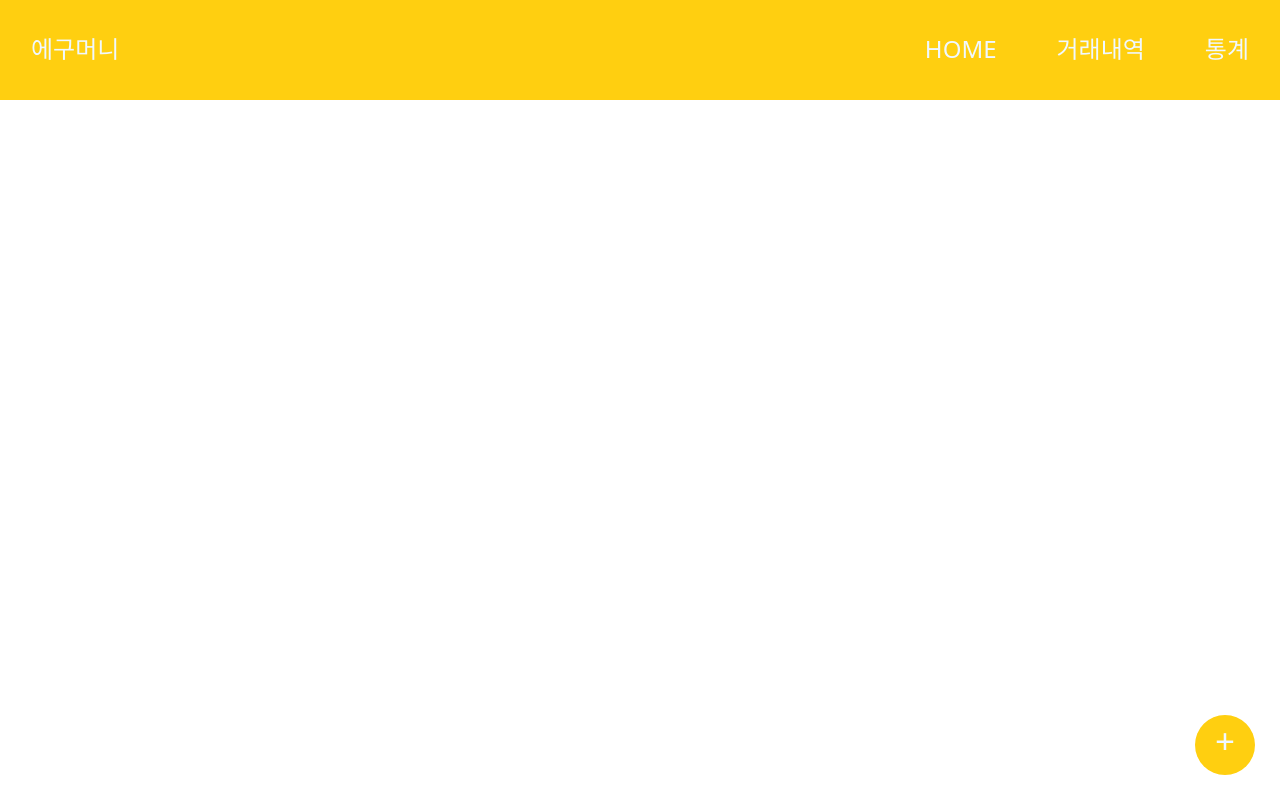
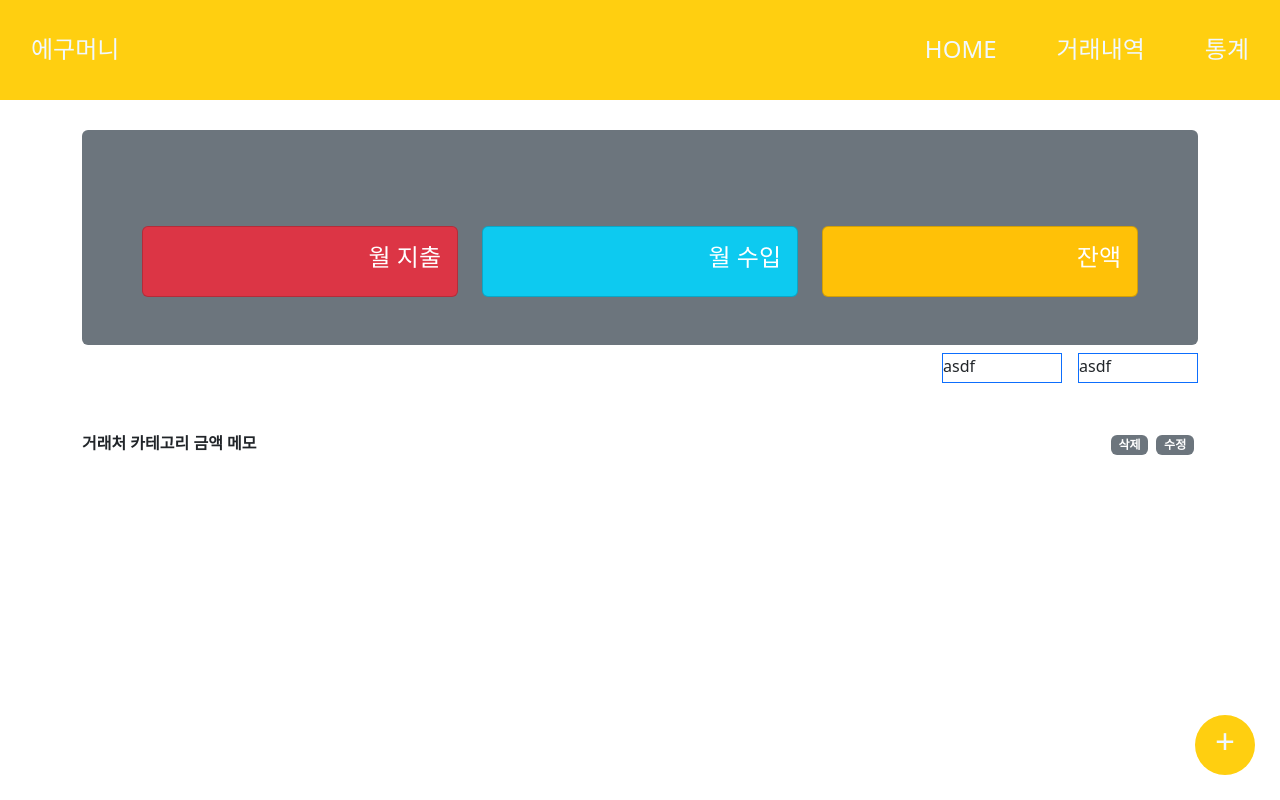
Before and after one commit to ufofo23/account_book_skeleton_project, a Vue app in the folder account_book_skeleton_project/: page /history in a window 1280 px wide. Built offline with nearby package versions, Linux system fonts and the light colour scheme; no server answers.

Commit message:
Create editHistory

```diff
--- a/account_book_skeleton_project/db.json
+++ b/account_book_skeleton_project/db.json
@@ -31,13 +31,13 @@
     },
     {
       "id": "3",
-      "name": "월간 내역 테스트",
-      "amount": 100000,
-      "date": "20240610",
+      "name": "내역 변경 테스트",
+      "amount": 2000,
+      "date": "20240613",
       "category": "월급",
-      "purchaseMethod": "현금",
+      "purchaseMethod": "card",
       "isPeriodic": "false",
-      "memo": "월간 내역 테스트 용 샘플입니다."
+      "memo": ""
     },
     {
       "id": "4",
@@ -80,7 +80,7 @@
       "memo": "memo1\nmemo2"
     },
     {
-      "id": 1718256799150,
+      "id": "1718256799150",
       "name": "zero test",
       "amount": 10,
       "date": "20240613",
--- a/account_book_skeleton_project/src/components/History.vue
+++ b/account_book_skeleton_project/src/components/History.vue
@@ -1,21 +1,13 @@
 <template>
   <li class="list-group-item">
-    <div><span class="fw-bold">거래처</span> {{ historyList.merchant }}</div>
-    <div><span class="fw-bold">카테고리</span> {{ historyList.category }}</div>
-    <div><span class="fw-bold">금액</span> {{ historyList.amount }}</div>
-    <div><span class="fw-bold">메모</span> {{ historyList.memo }}</div>
+    <span class="fw-bold">거래처</span> {{}}
+    <span class="fw-bold">카테고리</span> {{}}
+    <span class="fw-bold">금액</span> {{}}
+    <span class="fw-bold">메모</span> {{}}
 
-    <span
-      class="float-end badge bg-secondary pointer m-1"
-      @click="router.push(`/History/edit/${historyList.id}`)"
-    >
-      수정
-    </span>
+    <span class="float-end badge bg-secondary pointer m-1"> 수정 </span>
 
-    <span
-      class="float-end badge bg-secondary pointer m-1"
-      @click="deleteHistory(historyList.id)"
-    >
+    <span class="float-end badge bg-secondary pointer m-1" @click="">
       삭제</span
     >
   </li>
--- a/account_book_skeleton_project/src/pages/createHistory.vue
+++ b/account_book_skeleton_project/src/pages/createHistory.vue
@@ -106,7 +106,11 @@
           >
             추 가
           </button>
-          <button type="button" class="btn btn-secondary mx-4 my-3">
+          <button
+            type="button"
+            class="btn btn-secondary mx-4 my-3"
+            @click="router.push('#')"
+          >
             취 소
           </button>
         </div>
--- a/account_book_skeleton_project/src/pages/historyList.vue
+++ b/account_book_skeleton_project/src/pages/historyList.vue
@@ -1,11 +1,89 @@
-<template lang="">
-  <div></div>
+<template>
+  <div class="container" style="margin-top: 130px">
+    <div class="container bg-secondary p-5 rounded">
+      <div class="row">
+        <div class="col-md-4"></div>
+        <div class="container my-0">
+          <h1 class="text-center mb-5"></h1>
+          <div class="row justify-content-center">
+            <div class="row">
+              <div class="col-md-4">
+                <div class="card bg-danger text-white">
+                  <div class="card-body">
+                    <div
+                      class="d-flex justify-content-between align-items-center"
+                    >
+                      <div>
+                        <i class="fas fa-arrow-down fa-2x"></i>
+                      </div>
+                      <div class="text-right">
+                        <h4>월 지출</h4>
+                        <h3></h3>
+                      </div>
+                    </div>
+                  </div>
+                </div>
+              </div>
+              <div class="col-md-4">
+                <div class="card bg-info text-white">
+                  <div class="card-body">
+                    <div
+                      class="d-flex justify-content-between align-items-center"
+                    >
+                      <div>
+                        <i class="fas fa-arrow-up fa-2x"></i>
+                      </div>
+                      <div class="text-right">
+                        <h4>월 수입</h4>
+                        <h3>{{}}</h3>
+                      </div>
+                    </div>
+                  </div>
+                </div>
+              </div>
+              <div class="col-md-4">
+                <div class="card bg-warning text-white">
+                  <div class="card-body">
+                    <div
+                      class="d-flex justify-content-between align-items-center"
+                    >
+                      <div>
+                        <i class="fas fa-wallet fa-2x"></i>
+                      </div>
+                      <div class="text-right">
+                        <h4>잔액</h4>
+                        <h3>{{}}</h3>
+                      </div>
+                    </div>
+                  </div>
+                </div>
+              </div>
+            </div>
+          </div>
+        </div>
+      </div>
+    </div>
+    <div class="mt-2 d-flex justify-content-end">
+      <div
+        class="d-inline-block border border-primary border-1 me-3"
+        style="width: 120px; height: 30px"
+      >
+        asdf
+      </div>
+      <div
+        class="d-inline-block border border-primary border-1"
+        style="width: 120px; height: 30px"
+      >
+        asdf
+      </div>
+    </div>
+
+    <div class="mt-5">
+      <History />
+    </div>
+  </div>
 </template>
 <script setup>
-import { useRoute } from 'vue-router';
-import { reactive } from 'vue';
-const router = useRoute();
-
-const createHistoryHandler = () => {};
+import History from '@/components/History.vue';
 </script>
 <style></style>
--- a/account_book_skeleton_project/src/stores/counter.js
+++ b/account_book_skeleton_project/src/stores/counter.js
@@ -228,6 +228,43 @@ export const useHistoryListStore = defineStore('historyList', () => {
   };
 
   // json server로 데이터 업데이트
+  const updateHistoryList = async (
+    beforeId,
+    { name, amount, date, category, purchaseMethod, isPeriodic, memo },
+    successCallback
+  ) => {
+    try {
+      const payload = {
+        id: today.getTime(),
+        name,
+        amount,
+        date,
+        category,
+        purchaseMethod,
+        isPeriodic,
+        memo,
+      };
+      let res;
+      if (payload.isPeriodic === 'false') {
+        res = await axios.put(BASEURI_budget + `/${beforeId}`, payload);
+      } else {
+        res = await axios.put(
+          BASEURI_periodicExpense + `/${beforeId}`,
+          payload
+        );
+      }
+
+      if (res.status === 200) {
+        state.historyList.push({ ...res.data });
+        successCallback();
+      } else {
+        console.log(res.status);
+        alert('내역 수정 실패');
+      }
+    } catch (e) {
+      alert(e);
+    }
+  };
 
   // json server로 데이터 삭제
 
@@ -242,7 +279,8 @@ export const useHistoryListStore = defineStore('historyList', () => {
     thisMonthHistory,
     thisWeekHistory,
     expenseOrder,
+    getHistoryById,
     addHistoryList,
-    getHistoryById,
+    updateHistoryList,
   };
 });
```
Also changed, not shown: account_book_skeleton_project/src/pages/editHistory.vue (+109 -23 lines).
